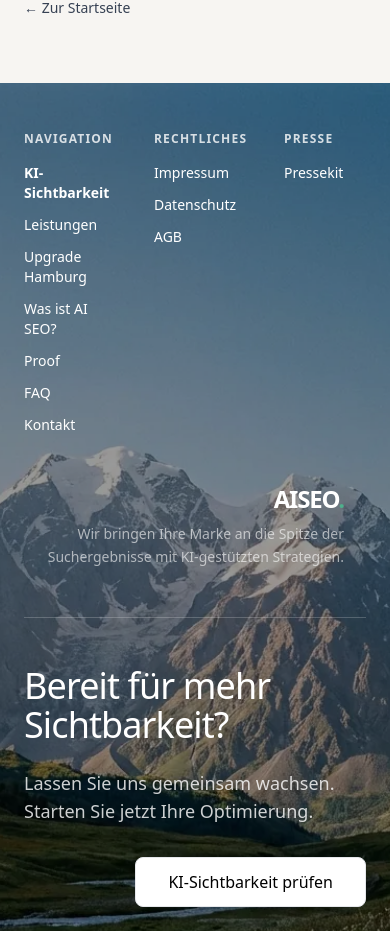
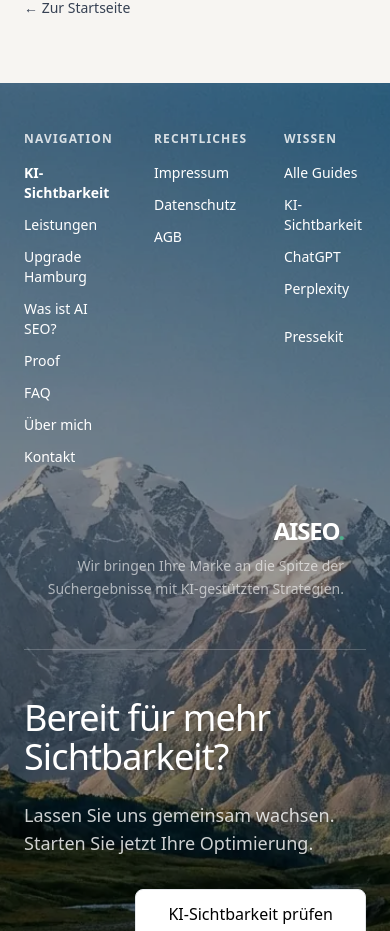
Before and after one commit to VadimShchepin/relaunch, a Next.js app: page /agb in a window 390 px wide. Shown: the part 4257-5188 px from the top of the page. Built offline with nearby package versions, Linux system fonts and the light colour scheme; a web font is replaced by a local one.

Commit message:
feat: update navigation, footer, sitemap and llms.txt for new pages
- Add Wissen and Über mich links to Navbar (desktop + mobile)
- Add Über mich link to Footer navigation column
- Add /ueber-mich and all /wissen/* URLs to sitemap.xml
- Add About section and Knowledge Hub to llms.txt

```diff
--- a/components/sections/Footer.tsx
+++ b/components/sections/Footer.tsx
@@ -26,6 +26,7 @@ export const Footer: React.FC = () => (
                         <a href="/ai-sichtbarkeit" className="hover:text-white/80 transition-colors">Was ist AI SEO?</a>
                         <a href="/#proof" className="hover:text-white/80 transition-colors">Proof</a>
                         <a href="/faq" className="hover:text-white/80 transition-colors">FAQ</a>
+                        <a href="/ueber-mich" className="hover:text-white/80 transition-colors">Über mich</a>
                         <a href="/contact" className="hover:text-white/80 transition-colors">Kontakt</a>
                     </div>
 
@@ -37,8 +38,12 @@ export const Footer: React.FC = () => (
                     </div>
 
                     <div className="flex flex-col gap-3">
-                        <p className="font-bold uppercase tracking-widest text-xs mb-1 text-white/80">Presse</p>
-                        <a href="/pressekit" className="hover:text-white/80 transition-colors">Pressekit</a>
+                        <p className="font-bold uppercase tracking-widest text-xs mb-1 text-white/80">Wissen</p>
+                        <a href="/wissen" className="hover:text-white/80 transition-colors">Alle Guides</a>
+                        <a href="/wissen/ki-sichtbarkeit" className="hover:text-white/80 transition-colors">KI-Sichtbarkeit</a>
+                        <a href="/wissen/sichtbarkeit-in-chatgpt" className="hover:text-white/80 transition-colors">ChatGPT</a>
+                        <a href="/wissen/sichtbarkeit-in-perplexity" className="hover:text-white/80 transition-colors">Perplexity</a>
+                        <a href="/pressekit" className="hover:text-white/80 transition-colors mt-4">Pressekit</a>
                     </div>
 
                 </div>
--- a/components/sections/Navbar.tsx
+++ b/components/sections/Navbar.tsx
@@ -43,6 +43,8 @@ export const Navbar: React.FC = () => {
                     <a href="/leistungen" className="px-3 lg:px-5 py-2 rounded-full hover:bg-gray-100/80 transition-colors text-xs font-bold text-gray-900">Leistungen</a>
                     <a href="/ai-sichtbarkeits-upgrade-hamburg" className="px-3 lg:px-5 py-2 rounded-full hover:bg-gray-100/80 transition-colors text-xs font-bold text-gray-900">Upgrade Hamburg</a>
                     <a href="/#proof" className="px-3 lg:px-5 py-2 rounded-full hover:bg-gray-100/80 transition-colors text-xs font-bold text-gray-900">Proof</a>
+                    <a href="/wissen" className="px-3 lg:px-5 py-2 rounded-full hover:bg-gray-100/80 transition-colors text-xs font-bold text-gray-900">Wissen</a>
+                    <a href="/ueber-mich" className="px-3 lg:px-5 py-2 rounded-full hover:bg-gray-100/80 transition-colors text-xs font-bold text-gray-900">Über mich</a>
                     <a href="/faq" className="px-3 lg:px-5 py-2 rounded-full hover:bg-gray-100/80 transition-colors text-xs font-bold text-gray-900">FAQ</a>
                     <a href="/contact" className="px-3 lg:px-5 py-2 rounded-full hover:bg-gray-100/80 transition-colors text-xs font-bold text-gray-900">Kontakt</a>
                 </div>
@@ -110,6 +112,20 @@ export const Navbar: React.FC = () => {
                                     Proof
                                 </a>
                                 <a
+                                    href="/wissen"
+                                    className="text-sm font-semibold text-gray-900 hover:text-brand-accent transition-colors py-2 block"
+                                    onClick={closeMobileMenu}
+                                >
+                                    Wissen
+                                </a>
+                                <a
+                                    href="/ueber-mich"
+                                    className="text-sm font-semibold text-gray-900 hover:text-brand-accent transition-colors py-2 block"
+                                    onClick={closeMobileMenu}
+                                >
+                                    Über mich
+                                </a>
+                                <a
                                     href="/faq"
                                     className="text-sm font-semibold text-gray-900 hover:text-brand-accent transition-colors py-2 block"
                                     onClick={closeMobileMenu}
```
Also changed, not shown: public/llms.txt, 1 other file (tests, documents, lock files or other folders).
